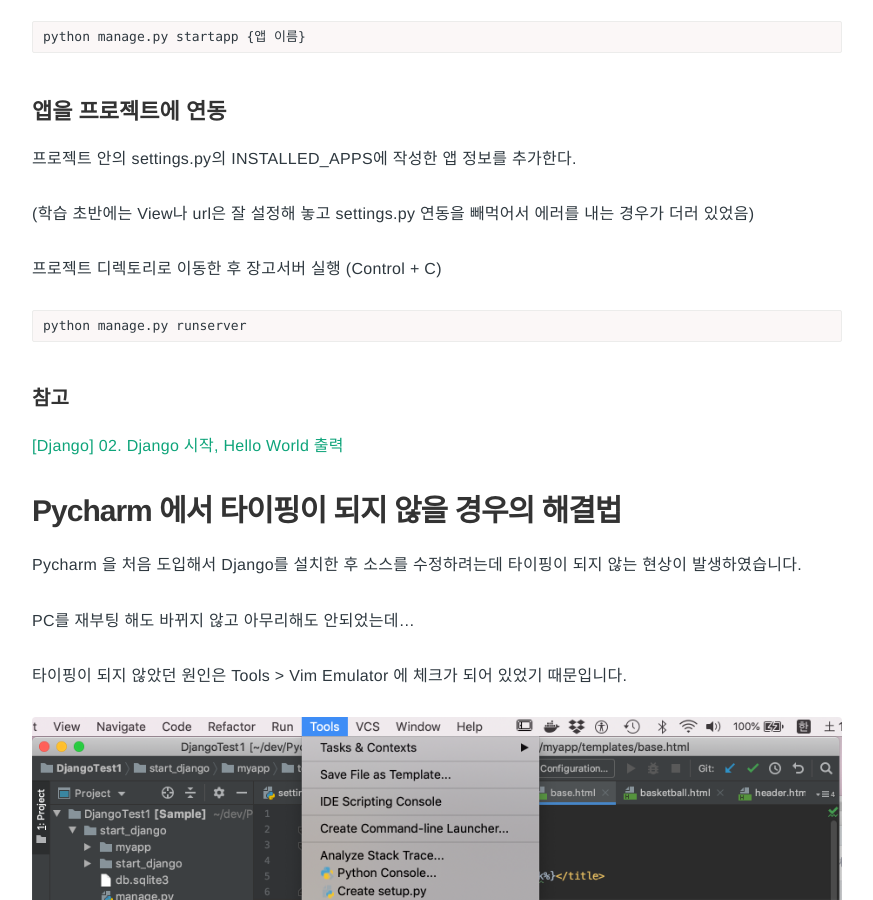
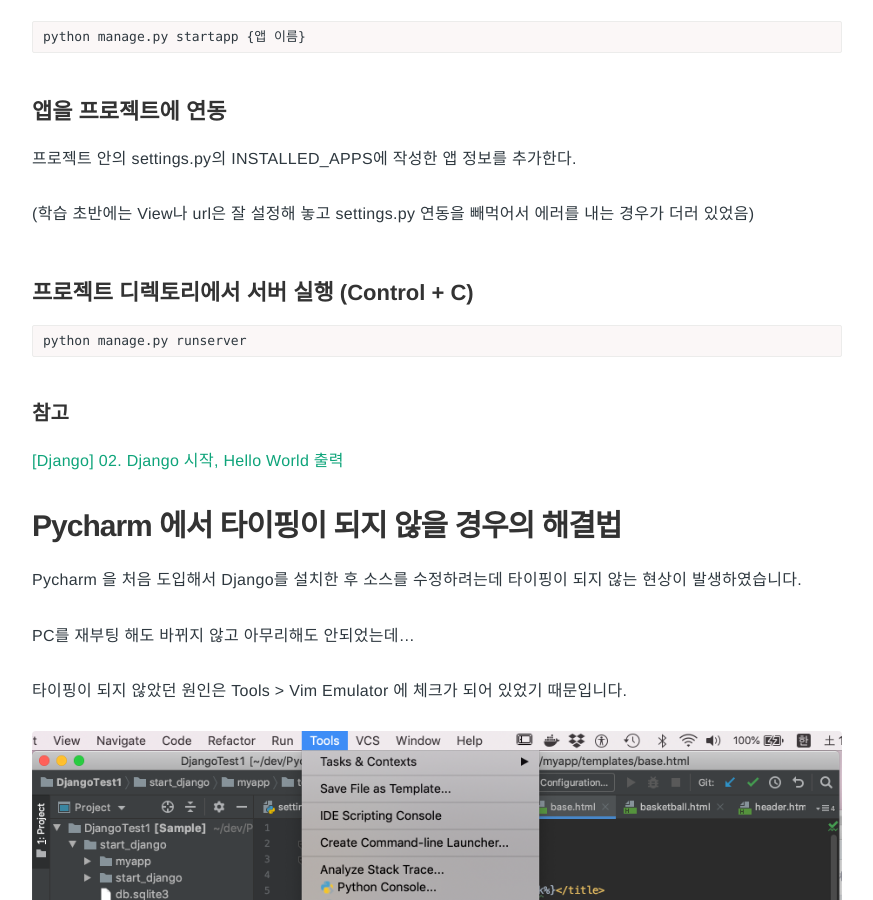
Before and after one commit to Pie001/pie001.github.io, a Jekyll site: the page built from _posts/2019-08-03-0062.md, in a window 1280 px wide and 900 px high, scrolled down 777 px. Shown: the whole window, without its empty margins (203-1076 px from the left). Built offline with Jekyll 4.4.1, drawn with Linux system fonts in a browser that asks for light colours; comment, search, counter and statistics services are not loaded.

Commit message:
Update 2019-08-03-0062.md

````diff
--- a/_posts/2019-08-03-0062.md
+++ b/_posts/2019-08-03-0062.md
@@ -38,7 +38,7 @@
 
 (학습 초반에는 View나 url은 잘 설정해 놓고 settings.py 연동을 빼먹어서 에러를 내는 경우가 더러 있었음)
 
-프로젝트 디렉토리로 이동한 후 장고서버 실행 (Control + C)
+## 프로젝트 디렉토리에서 서버 실행 (Control + C)
 ```
 python manage.py runserver
 ```
````
